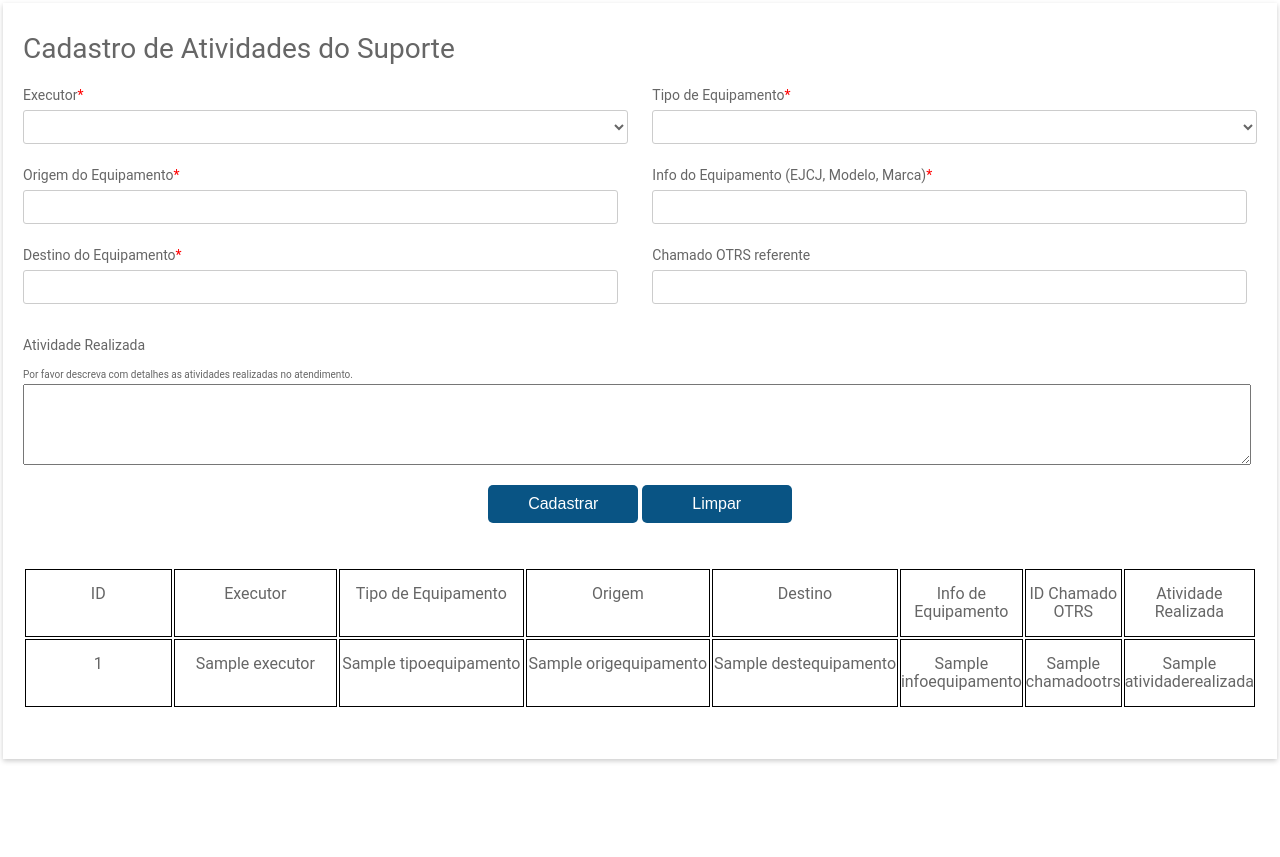
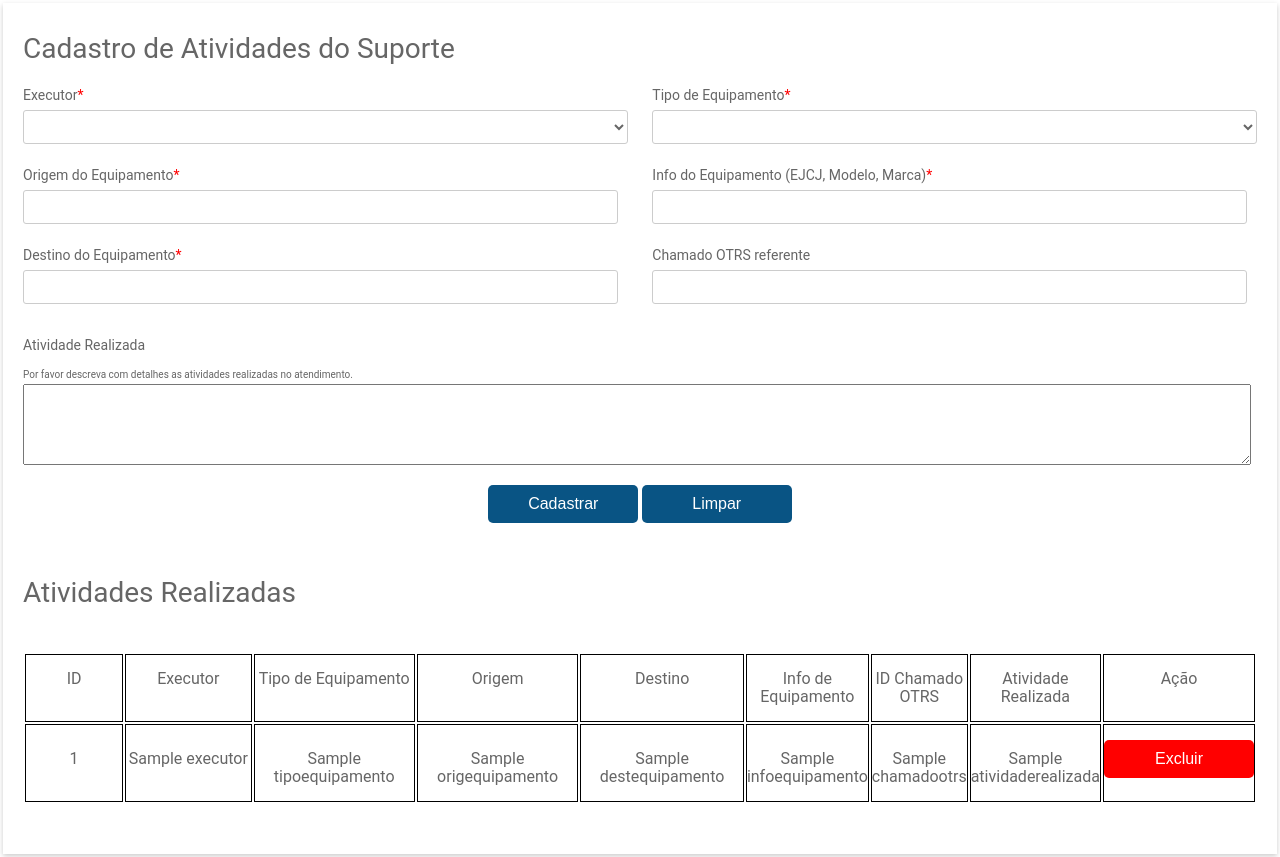
Before and after one commit to DouglasLourenze/SistemaDjangopy, a Django app: template SistemaDjangopy/app/templates/app/index.html in a window 1280 px wide. Before the commit the page ends 763 px from the top, so only its background shows below. Run offline with Django 3.2, Linux system fonts and the light colour scheme; the template is opened without the code that fills it: most values are stand-ins (such as "Sample title", 1, 10 or a date in 2020).

Commit message:
ajuste layout
ajuste de layout de algumas views e ajuste de css da tabela de registros

```diff
--- a/SistemaDjangopy/app/static/css/Stylesheet1.css
+++ b/SistemaDjangopy/app/static/css/Stylesheet1.css
@@ -147,7 +147,18 @@ textarea {
     margin-top: 20px;
     text-align: center;
 }
-
+.btn-delete {
+    width: 150px;
+    padding: 10px;
+    border: none;
+    -webkit-border-radius: 5px;
+    -moz-border-radius: 5px;
+    border-radius: 5px;
+    background-color: red;
+    font-size: 16px;
+    color: #fff;
+    cursor: pointer;
+}
 button {
     width: 150px;
     padding: 10px;
--- a/SistemaDjangopy/app/templates/app/index.html
+++ b/SistemaDjangopy/app/templates/app/index.html
@@ -66,6 +66,8 @@
                 </div>
                 <br></br>
                 <!– essa parte de codigo abaixo é referente ao select dos arquivos do banco de dados->
+                <h1>Atividades Realizadas</h1>
+                <br></br>
                 <div class="clearfix">
                     <table class="table">
                         <thead>
@@ -78,6 +80,7 @@
                                 <th>Info de Equipamento</th>
                                 <th>ID Chamado OTRS</th>
                                 <th>Atividade Realizada</th>
+                                <th>Ação</th>
                             </tr>
                         </thead>
                         <tbody>
@@ -91,6 +94,9 @@
                                 <td>{{ativ.infoequipamento}}</td>
                                 <td>{{ativ.chamadootrs}}</td>
                                 <td>{{ativ.atividaderealizada}}</td>
+                                <td>
+                                    <button type="submit" class="btn-delete">Excluir</button>
+                                </td>
                             </tr>
                             {% endfor %}
                         </tbody>
```
Also changed, not shown: SistemaDjangopy/app/views.py (line endings or trailing spaces).
